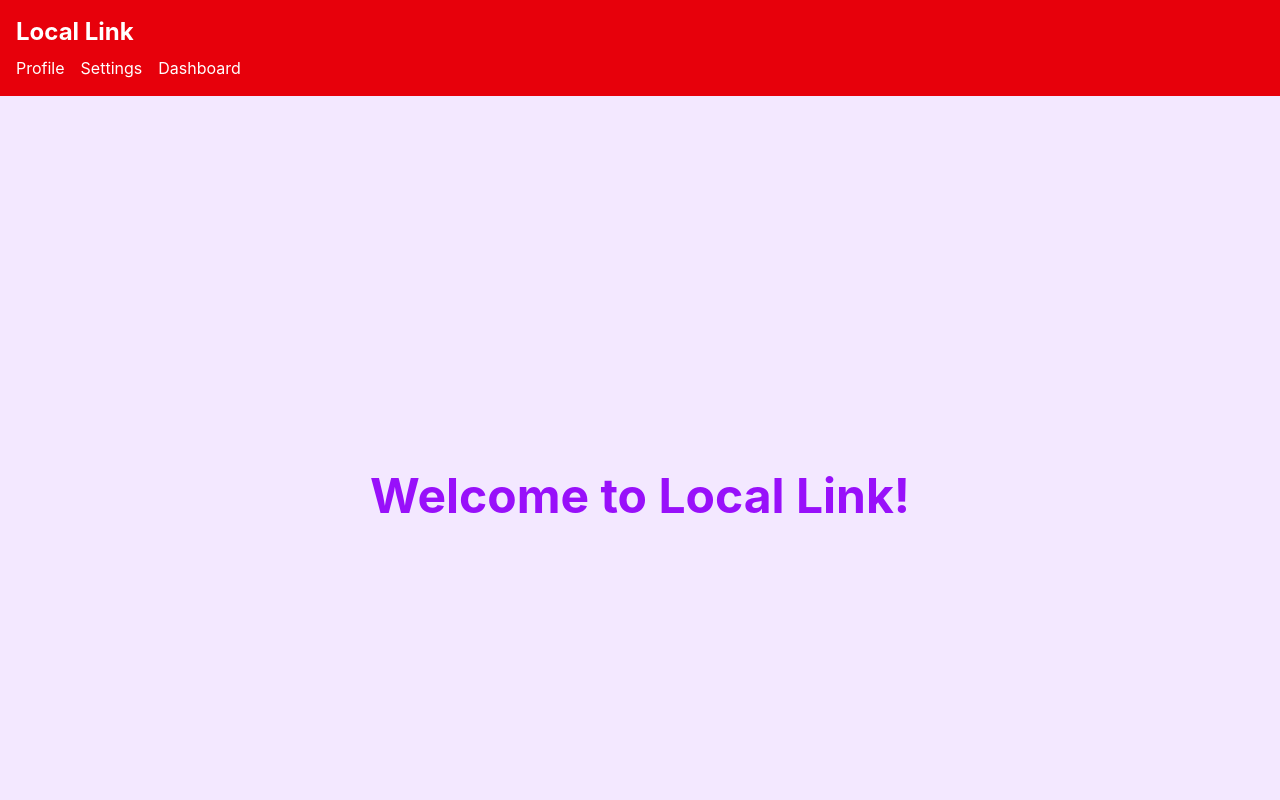
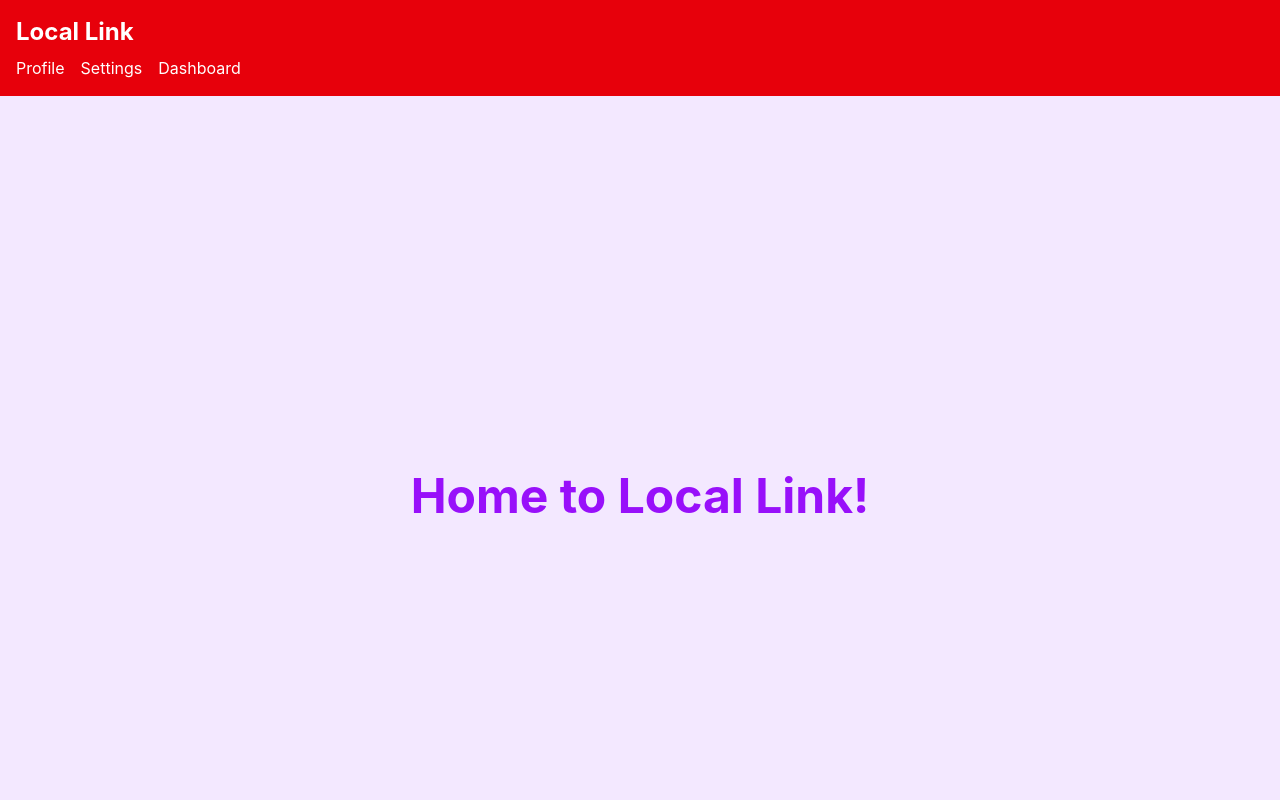
Before and after one commit to KyiPhyuThiriKhaing/CSC105-G09-GenZCoders-LocalLink, a React (Vite) app in the folder locallink-frontend/: page / in a window 1280 px wide. Shown: the top 800 px of the page. Built offline with nearby package versions, Linux system fonts and the light colour scheme.

Commit message:
changed homepage words

```diff
--- a/locallink-frontend/src/pages/HomePage.tsx
+++ b/locallink-frontend/src/pages/HomePage.tsx
@@ -1,7 +1,7 @@
 export default function HomePage() {
   return (
     <div className="flex items-center justify-center h-screen bg-[#F3E8FF]">
-      <h1 className="text-5xl font-bold text-[#9810FA]">Welcome to Local Link!</h1>
+      <h1 className="text-5xl font-bold text-[#9810FA]">Home to Local Link!</h1>
     </div>
   );
 }
```
